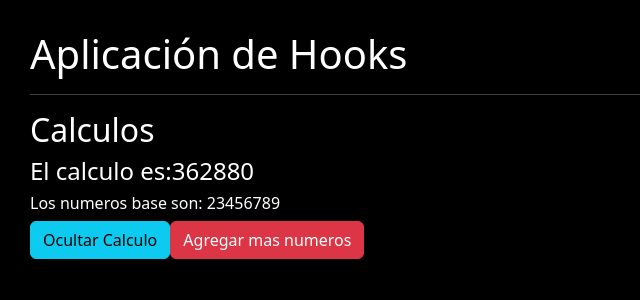
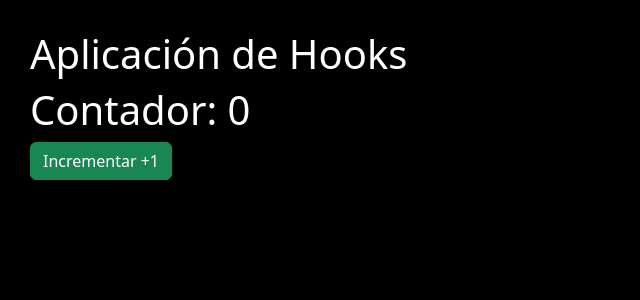
Before and after one commit to Demian-Contini/Prueba-react, a React (Vite) app: page / in a window 1280 px wide. Shown: the top 300 px of the page, without its empty margins (0-640 px from the left). Built offline with nearby package versions, Linux system fonts and the light colour scheme.

Commit message:
feat: Agregando CallBackComponent

```diff
--- a/src/HooksApp.jsx
+++ b/src/HooksApp.jsx
@@ -1,15 +1,24 @@
-import { FetchApp } from "./components/FetchApp"
-import { CounterApp } from "./components/CounterApp"
-import { FormsApp } from "./components/FormsApp"
-import { CalculoPesadoApp } from "./components/CalculoPesadoApp"
+import { FetchComponent } from "./components/FetchComponent"
+import { CounterComponent } from "./components/CounterComponent"
+import { FormsComponent } from "./components/FormsComponent"
+import { CalculoPesadoComponent } from "./components/CalculoPesadoComponent"
+import { CallBackComponent } from "./components/CallBackComponent"
 
 export const HooksApp = () => {
   return (
     <>
     <h1>Aplicación de Hooks</h1>
+
+      {/* <hr />
+      <FetchComponent/>
       <hr />
-      <CalculoPesadoApp/>
-
+      <CounterComponent/>
+      <hr />
+      <FormsComponent/>
+      <hr />
+      <CalculoPesadoComponent/>
+      <hr />  */}
+      <CallBackComponent/>
 
 
     </>
--- a/src/components/CalculoPesadoApp.jsx
+++ b/src/components/CalculoPesadoComponent.jsx
@@ -1,7 +1,7 @@
 import { useState } from "react";
 import { useMemo } from "react";
 
-export const CalculoPesadoApp = () => {
+export const CalculoPesadoComponent = () => {
 
 
   const [show, setShow] = useState(true)
--- /dev/null
+++ b/src/components/CallBackComponent.jsx
@@ -0,0 +1,20 @@
+import { useCallback, useState } from "react"
+import { IncrementComponent } from "./IncrementComponent"
+
+export const CallBackComponent = () => {
+
+ const [counter, setCounter] = useState(0)
+
+ const incrementarPadre = useCallback(
+ (val) => {
+    setCounter(c => c + val)
+ }
+ , []
+)
+    return (
+    <>
+         <h1>Contador: {counter} </h1>
+         <IncrementComponent increment = {incrementarPadre} />
+    </>
+  )
+}
--- a/src/components/CounterApp.jsx
+++ b/src/components/CounterComponent.jsx
@@ -1,5 +1,5 @@
 import { useCounter } from "../hooks/useCounter"
-export const CounterApp = () => {
+export const CounterComponent = () => {
 
   const { counter, increment, reset, decrement } = useCounter(0)
 
--- a/src/components/FetchApp.jsx
+++ b/src/components/FetchComponent.jsx
@@ -3,7 +3,7 @@ import { useEffect } from "react"
 import { useFetch } from "../hooks/useFetch"
 
 // Componente principal para mostrar datos.
-export const FetchApp = () => {
+export const FetchComponent = () => {
 
     const url = 'https://jsonplaceholder.typicode.com/users'
 
--- a/src/components/FormsApp.jsx
+++ b/src/components/FormsComponent.jsx
@@ -1,6 +1,6 @@
 import { useEffect, useRef} from "react"
 import {useForm} from "../hooks/useForm"
-export const FormsApp = () => {
+export const FormsComponent = () => {
 
 const initialForm = {
   username: '',
--- /dev/null
+++ b/src/components/IncrementComponent.jsx
@@ -0,0 +1,10 @@
+import React from 'react'
+
+export const IncrementComponent = React.memo(({increment}) => {
+
+    console.log('Me estoy redibujando')
+  return (
+    <button className="btn btn-success" onClick={() => increment(1)} >Incrementar +1</button>
+  )
+}
+)
```
